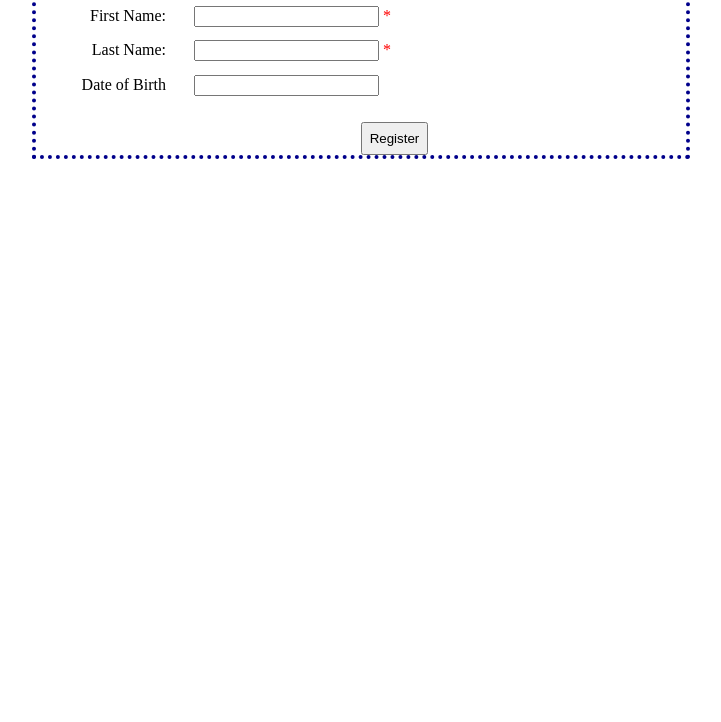
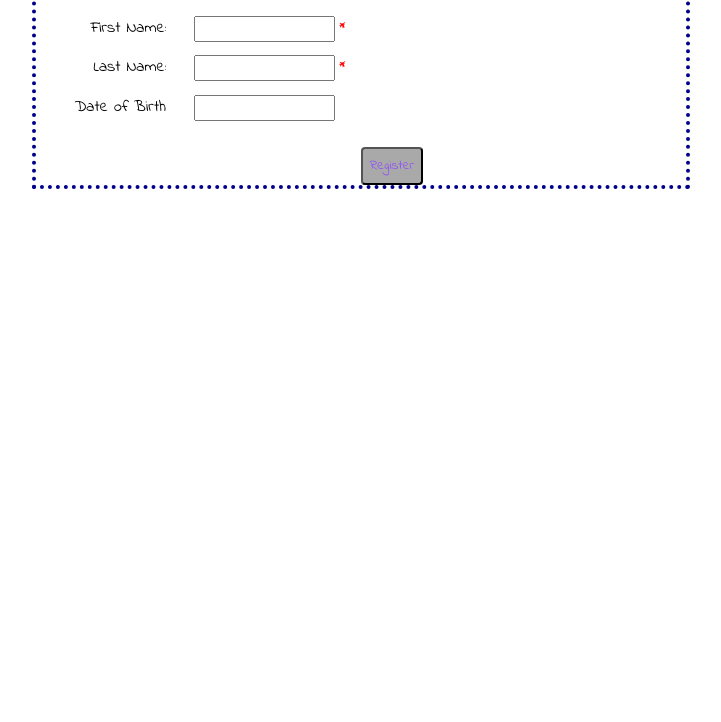
Before and after one commit to PKJrod/CPW203-FormValidation, a plain HTML site: page index.html in a window 1280 px wide. Shown: the part 78-800 px from the top of the page, without its empty margins (279-1000 px from the left). Drawn offline with Linux system fonts and the light colour scheme.

Commit message:
Added more styling & custom font

```diff
--- a/css/main.css
+++ b/css/main.css
@@ -19,10 +19,22 @@ h1 {
     text-align: center;
 }
 
+h1, form label, form button, form input, form span {
+    font-family: 'Indie Flower', cursive;
+}
+
 form button {
     padding: .5em;
     margin-left: 50%;
     margin-top: 1em;
+    border-radius: .3em;
+    background-color: darkgray;
+    color: rgba(144, 79, 248, 0.986);
+    cursor: pointer;
+}
+
+button:hover {
+    background-color: darkblue;
 }
 
 form span {
--- a/index.html
+++ b/index.html
@@ -4,6 +4,7 @@
     <meta charset="UTF-8">
     <meta name="viewport" content="width=device-width, initial-scale=1.0">
     <link rel="stylesheet" href="css/main.css">
+    <link href="https://fonts.googleapis.com/css2?family=Indie+Flower&display=swap" rel="stylesheet">
     <title>Form Validation</title>
 </head>
 <body>
```
